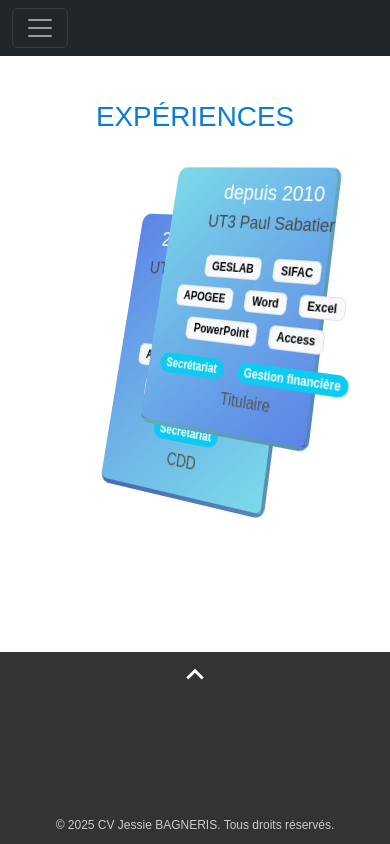
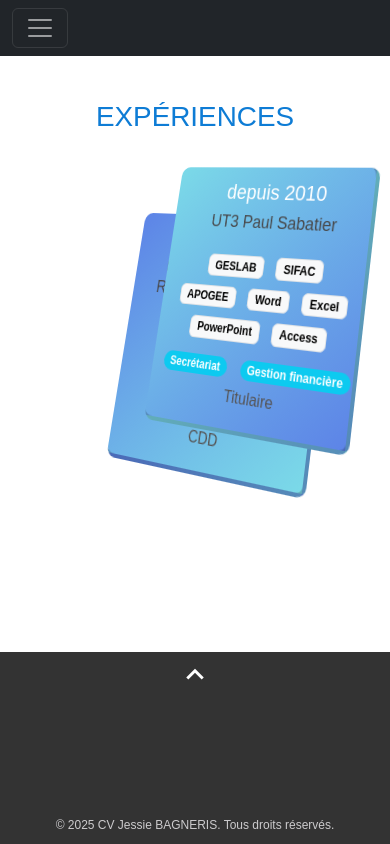
Before and after one commit to JessieB-pro/my-cv, a React (Vite) app: page /experiences in a window 390 px wide. Built offline with nearby package versions, Linux system fonts and the light colour scheme; no server answers; a web font is replaced by a local one.

Commit message:
animation fixed Small screen Experiences

```diff
--- a/src/App.css
+++ b/src/App.css
@@ -714,7 +714,7 @@
 
 @media screen and (max-width: 600px) {
     #experiences ul li {
-        width: 50vw;
+        width: 60vw;
     }
 }
 
```
